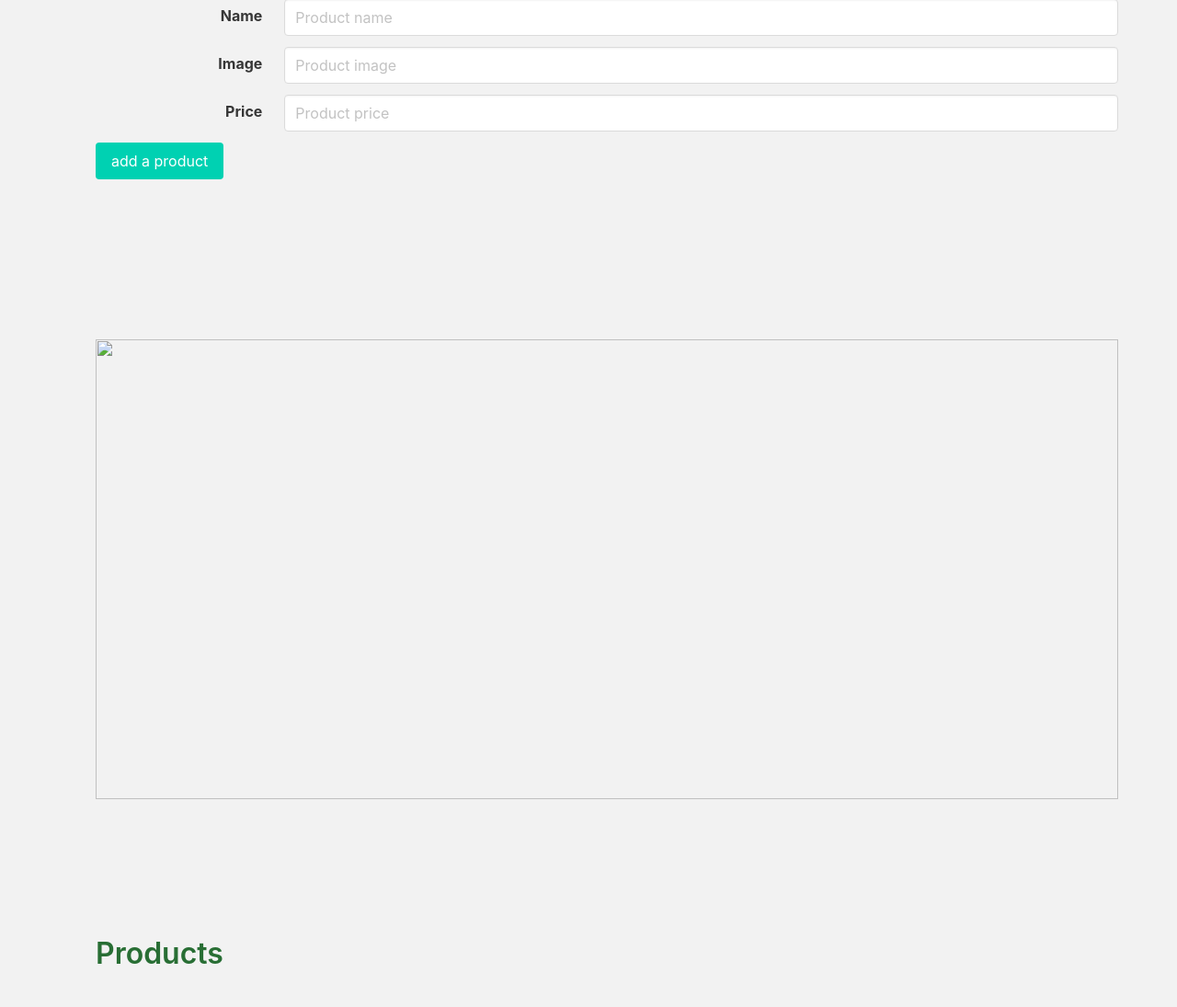
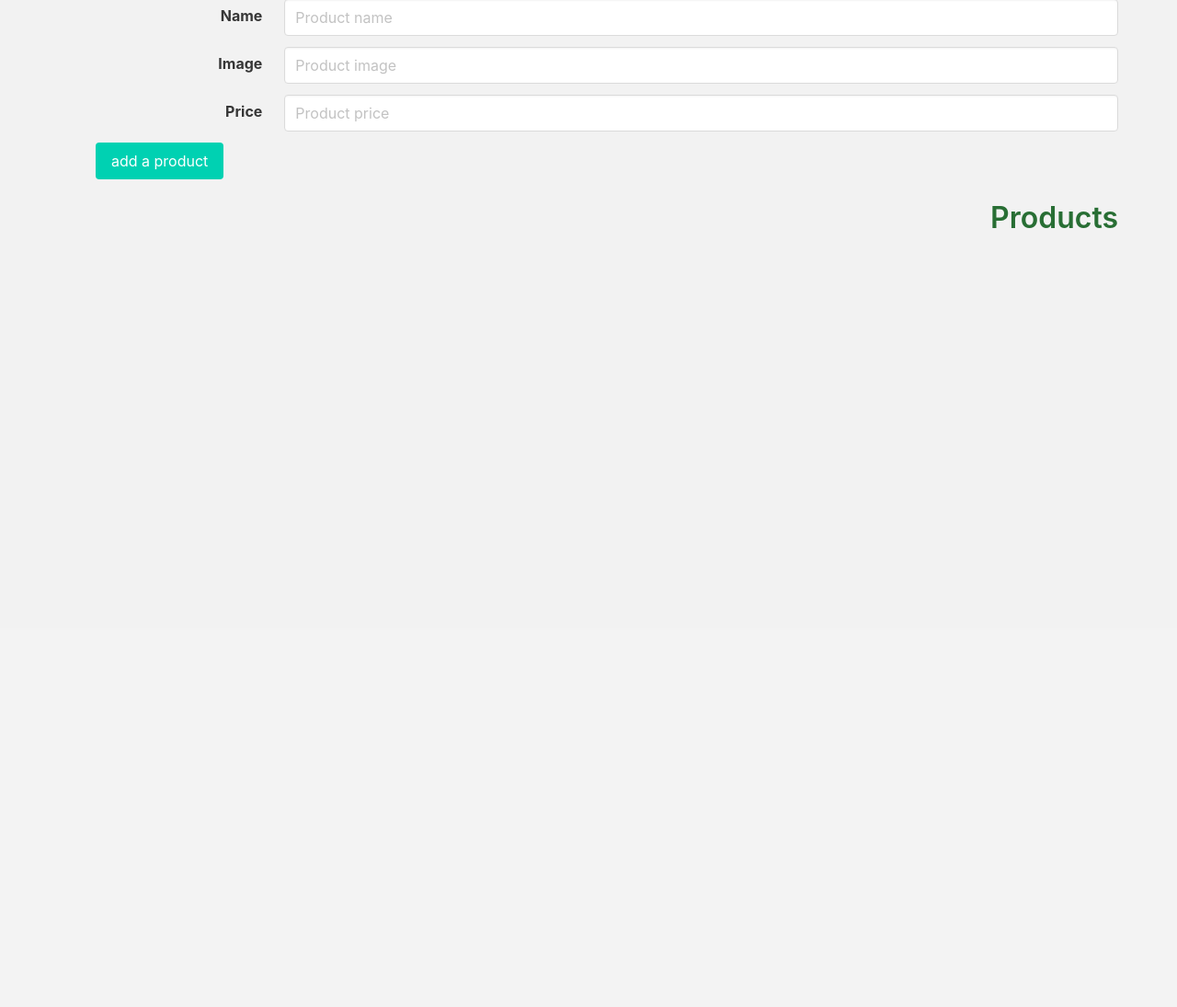
Before and after one commit to Sunjang1009/shop-my-rooms, a Django app: template main_app/templates/lookbook_detail.html in a window 1280 px wide. Shown: the part 117-1212 px from the top of the page at 92% size. After the commit the page ends 365 px from the top, so only its background shows below. Run offline with Django 4.2, Linux system fonts and the light colour scheme; the template is opened without the code that fills it, so the values that code supplies are empty.

Commit message:
updated lookbook detail css file

```diff
--- a/main_app/static/styles/main.css
+++ b/main_app/static/styles/main.css
@@ -90,3 +90,21 @@ img {
 .product__detail__detail{
     display: flex;
 }
+
+.lookbook_container{
+    display: flex;
+}
+.left {
+    flex:2;
+    width:50vh;
+}
+
+.right{
+    display: flex;
+    flex-direction: column;
+}
+.lookbook_image {
+    max-width: 100%;
+    width:33vw;
+    height:auto;
+}
--- a/main_app/templates/lookbook_detail.html
+++ b/main_app/templates/lookbook_detail.html
@@ -46,13 +46,12 @@
 </form>
 <!-- end of the form -->
 
-
-<div class="product__detail__img">
+<div class="lookbook_container">
+    <div class="left">
         <h1>{{lookbook.name}}</h1>
-    <img src="{{lookbook.image}}" alt="{{lookbook.name}}">
+        <img src="{{lookbook.image}}" alt="{{lookbook.name}}" class="lookbook_image" />
     </div>
-
-<div>
+    <div class="right">
         <h3 class="title is-3">Products</h3>
 
         {% for product in lookbook.products.all %}
@@ -79,6 +78,9 @@
 
     </div>
 
+</div>
+
+
 
 
 {% endblock %}
```
Lines whose indentation alone changed are shown as unchanged.
